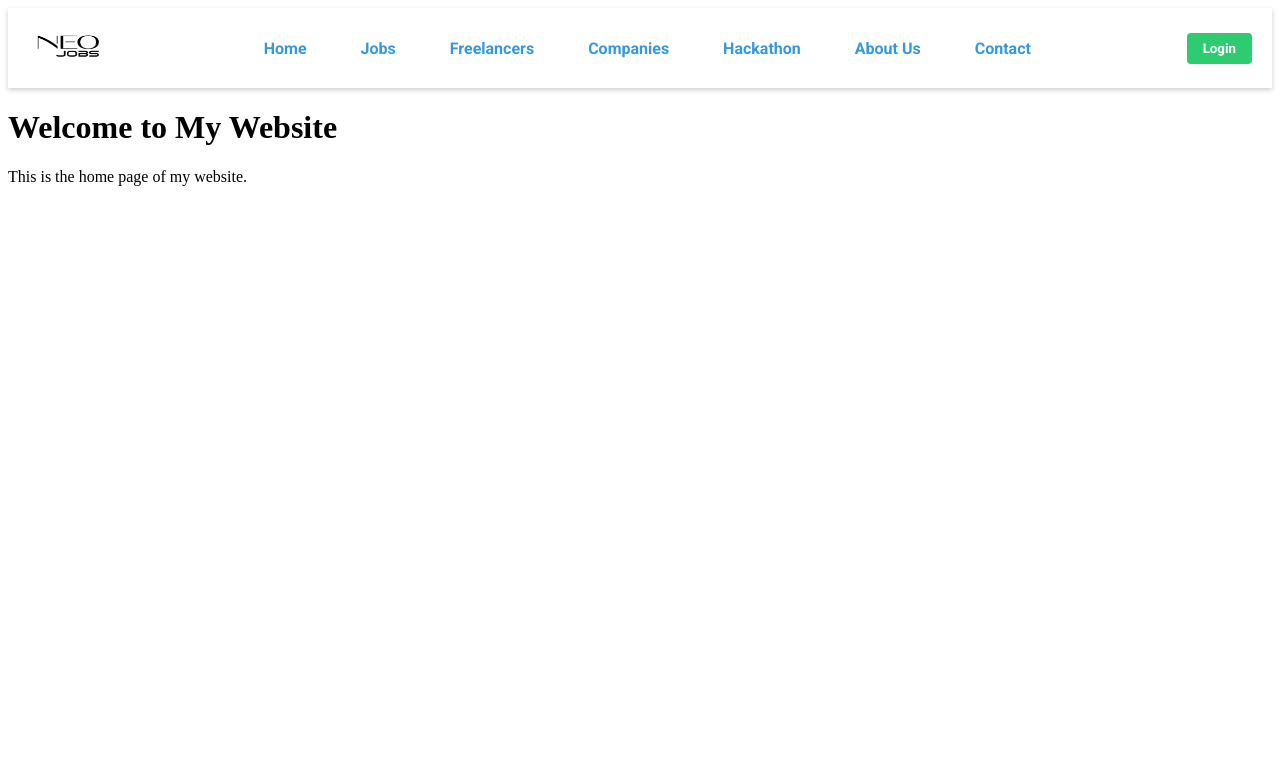
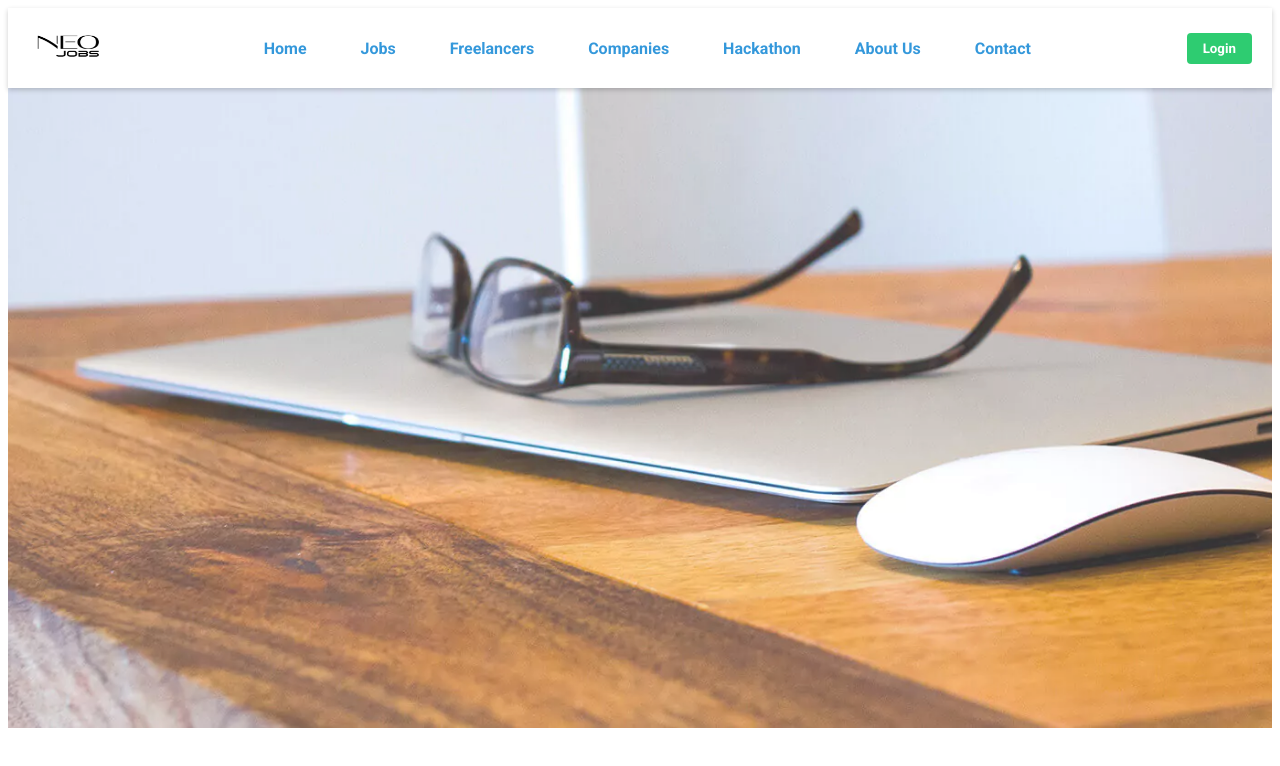
Before and after one commit to rudranil723/neojobs, a React (Create React App) app: page / in a window 1280 px wide. Shown: the top 766 px of the page. Built offline with nearby package versions, Linux system fonts and the light colour scheme.

Commit message:
home page photo added

```diff
--- a/src/pages/home.js
+++ b/src/pages/home.js
@@ -1,12 +1,11 @@
 import React from 'react';
+import '../sass/home.scss';
 
 const Home = () => {
   return (
     <div>
       {/* <Navbar /> */}
       <div className="home-content">
-        <h1>Welcome to My Website</h1>
-        <p>This is the home page of my website.</p>
       </div>
     </div>
   );
--- /dev/null
+++ b/src/sass/home.scss
@@ -0,0 +1,21 @@
+.home-content {
+    position: relative; /* Position relative to allow the pseudo-element to be positioned absolutely */
+    height: 80vh;
+    width: 100%;
+    overflow: hidden; /* Ensure no content overflows */
+  }
+
+  .home-content::before {
+    content: ""; /* Required for the pseudo-element */
+    position: absolute;
+    top: 0;
+    left: 0;
+    width: 100%;
+    height: 100%;
+    background-image: url('../assets/home/bg.jpg');
+    background-size: cover;
+    background-position: center;
+    background-repeat: no-repeat;
+    opacity: 0.8; /* Adjust the opacity value as needed */
+    z-index: -1; /* Place the pseudo-element behind the content */
+  }
```
Also changed, not shown: src/assets/home/bg.jpg.
